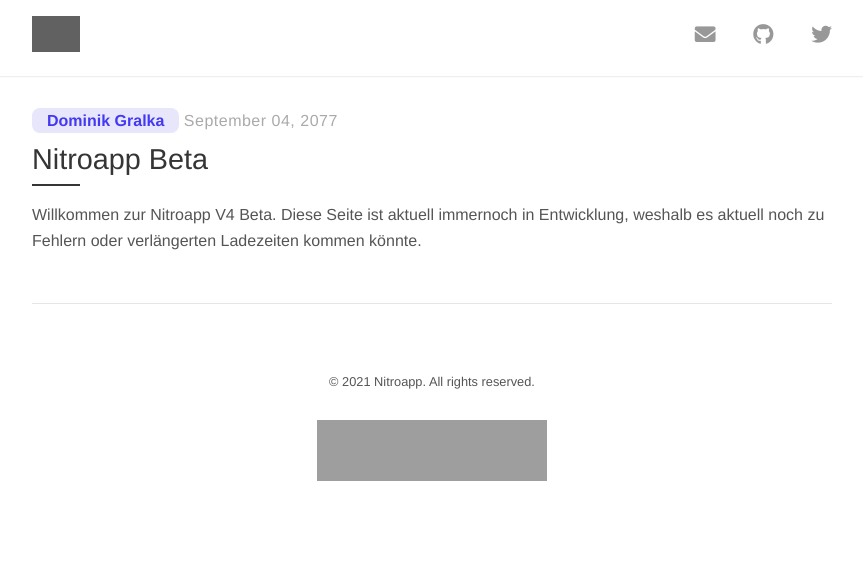
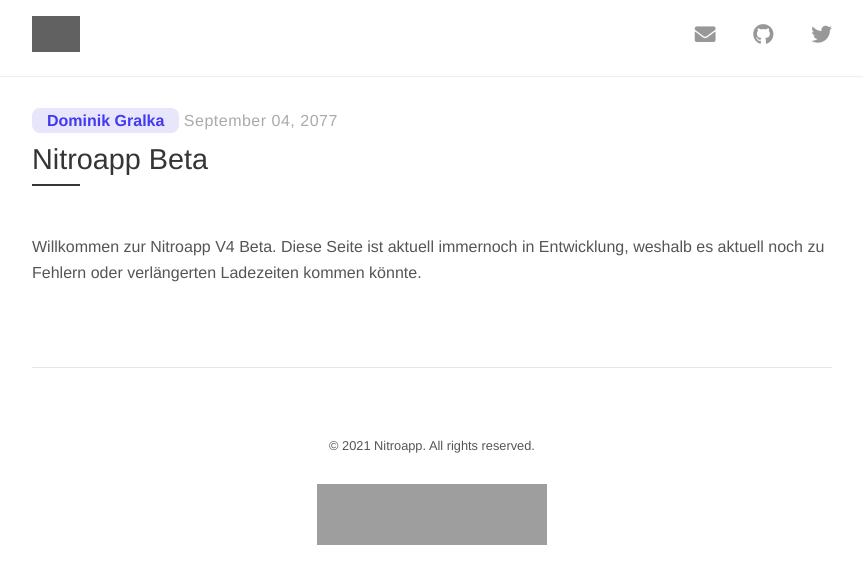
Before and after one commit to cns-nitroapp/blog, a Jekyll site: the page built from index.html, in a window 1280 px wide. Shown: the top 584 px of the page, without its empty margins (208-1071 px from the left). Built offline with Jekyll 4.4.1, drawn with Linux system fonts in a browser that asks for light colours; nearby versions of some CDN libraries; the list of posts is cut into pages by our own code; grey boxes are pictures that could not be loaded.

Commit message:
Update post + fix darkmode

```diff
--- a/_layouts/home.html
+++ b/_layouts/home.html
@@ -16,7 +16,7 @@ layout: default
         <h1 class="catalogue-title">{{ post.title }}</h1>
         <div class="catalogue-line"></div>
 
-        <p>
+        <p class="catalogue-item">
           {{ post.content | strip_html | truncatewords: 65 }}
         </p>
 
--- a/assets/post.css
+++ b/assets/post.css
@@ -35,6 +35,9 @@
     .catalogue-title {
       color: #e7e6fa;
     }
+    .page-title {
+      color: #e7e6fa;
+    }
     .pagination {
       border-top: 0.5px solid #353535
     }
```
